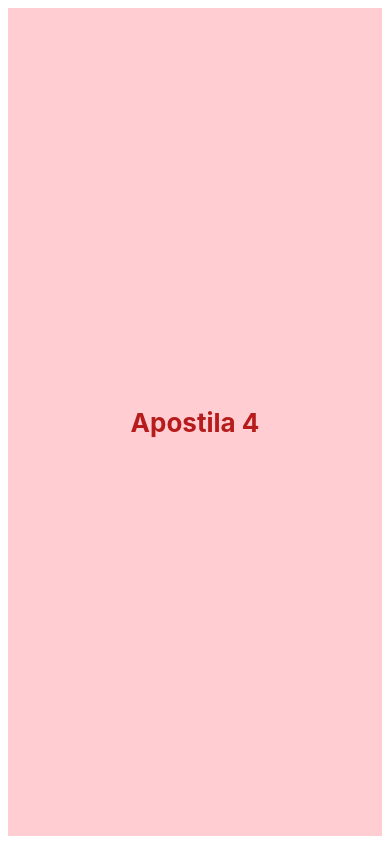
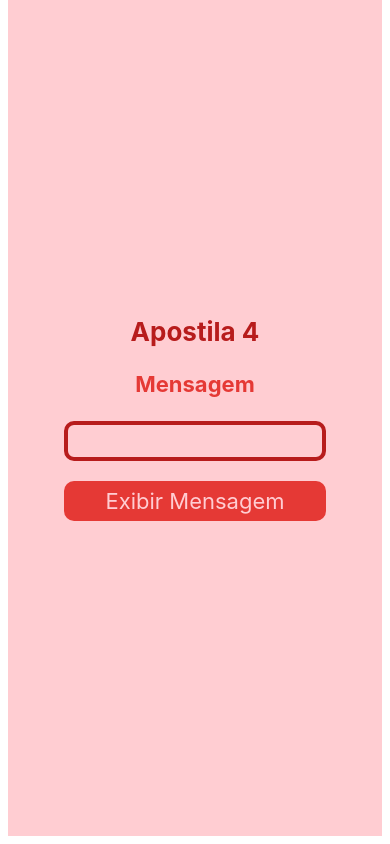
Before and after one commit to YudiNamaizawa/aula_react_native, a React Native app: screen / in a window 390 px wide. Built offline with nearby package versions, Linux system fonts and the light colour scheme.

Commit message:
aula 01-06

```diff
--- a/App.js
+++ b/App.js
@@ -1,14 +1,19 @@
 import { StatusBar } from 'expo-status-bar';
 import { StyleSheet, Text, View } from 'react-native';
+
+import Constants from 'expo-constants';
 
 import Apostila_003 from './components/apostila_003';
 import Apostila_004 from './components/apostila_004';
 
+const corApp = '#000';
+
 export default function App() {
+
   return (
     <View style={styles.container}>
       <Apostila_004/>
-      <StatusBar style="auto" />
+      <StatusBar style={corApp === '#000'} />
     </View>
   );
 }
@@ -18,8 +23,8 @@
     flex: 1,
     justifyContent: 'center',
     alignItems: 'center',
-    //paddingTop: Constants.statusBarHeight,
-    backgroundColor: '#fff',
+    backgroundColor: '#corApp',
     padding: 8,
+    paddingTop: Constants.statusBarHeight,
   },
 });
--- a/components/apostila_004/index.js
+++ b/components/apostila_004/index.js
@@ -1,11 +1,35 @@
-import {View, Text} from 'react-native';
+import React, {useState} from 'react'
+import {View, Text, TextInput, TouchableOpacity} from 'react-native';
 
 import styles from './styles';
 
 function Index() {
+
+    const [valorEntrada, setValorEntrada] = useState('');
+    const [mensagem, setMensagem] = useState('Mensagem');
+
     return(
         <View style={styles.container}>
             <Text style={styles.texto}>Apostila 4</Text>
+
+            <Text style={styles.txtSaida}>{mensagem}</Text>
+
+            <TextInput
+                style={styles.txtEntrada}
+                onChangeText={(saida) => setValorEntrada(saida)}
+                value={valorEntrada}
+            />
+
+            <TouchableOpacity
+                style={styles.button}
+                onPress={() => {
+                    setMensagem(valorEntrada)
+                    setValorEntrada('')
+                }}
+            >
+                <Text style={styles.textButton}>Exibir Mensagem</Text>
+            </TouchableOpacity>
+
         </View>
     );
 }
--- a/components/apostila_004/styles.js
+++ b/components/apostila_004/styles.js
@@ -12,7 +12,37 @@
         fontSize: 26,
         fontWeight: 'bold',
         color: '#B71C1C',
-    }
+    },
+    txtSaida: {
+        margin: 24,
+        fontSize: 22,
+        fontWeight: 'bold',
+        textAlign: 'center',
+        color: '#E53935',
+    },
+    txtEntrada: {
+        borderWidth: 4,
+        textAlign: 'center',
+        fontSize: 22,
+        borderColor: '#B71C1C',
+        height: 40,
+        color: '#E53935',
+        borderRadius: 10,
+        width: '70%',
+    },
+    button: {
+        backgroundColor: '#E53935',
+        height: 40,
+        justifyContent: 'center',
+        borderRadius: 10,
+        marginTop: 20,
+        width: '70%',
+    },
+    textButton: {
+        fontSize: 22,
+        color: '#FFCDD2',
+        textAlign: 'center',
+    },
 })
 
 export default styles;
--- a/package.json
+++ b/package.json
@@ -12,7 +12,8 @@
     "expo": "~48.0.15",
     "expo-status-bar": "~1.4.4",
     "react": "18.2.0",
-    "react-native": "0.71.7"
+    "react-native": "0.71.7",
+    "expo-constants": "~14.2.1"
   },
   "devDependencies": {
     "@babel/core": "^7.20.0"
```
Also changed, not shown: 1 other file (tests, documents, lock files or other folders).
